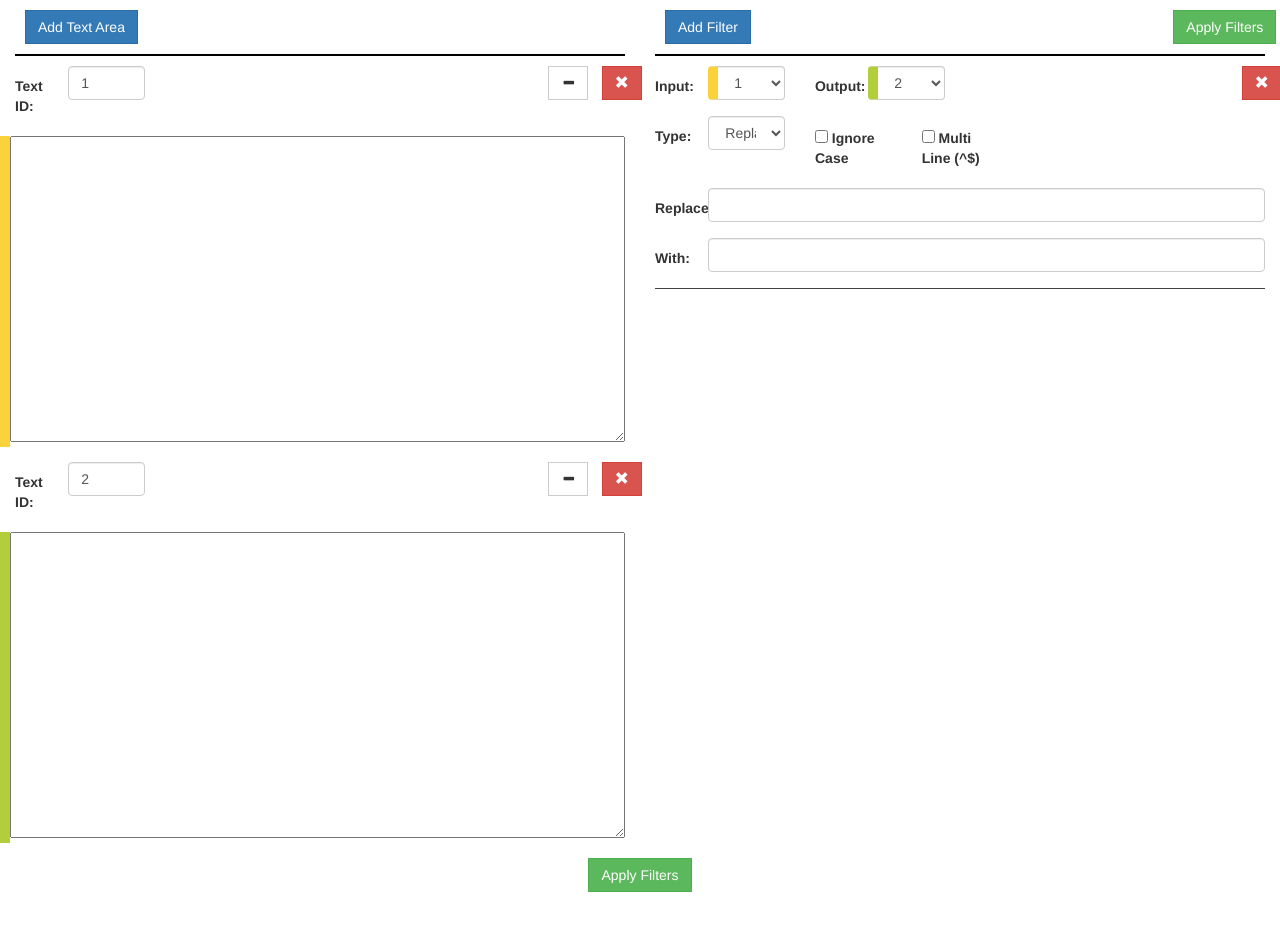
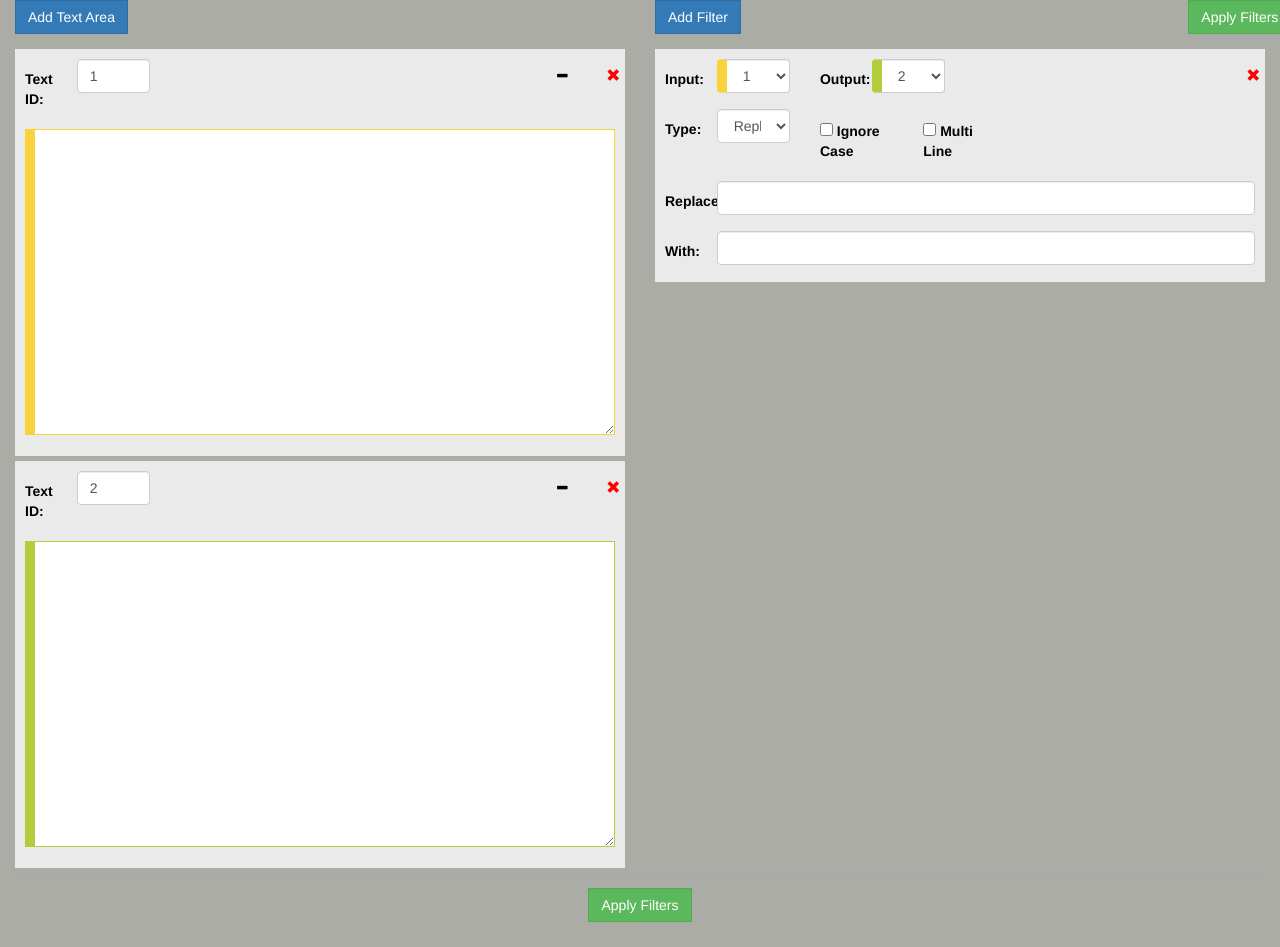
Before and after one commit to alexadam/regexdata, a plain HTML site: page app/index.html in a window 1280 px wide. Before the commit the page ends 907 px from the top, so only its background shows below. Drawn offline with Linux system fonts and the light colour scheme.

Commit message:
misc changes

```diff
--- a/app/app/app.js
+++ b/app/app/app.js
@@ -16,7 +16,7 @@ regexDataApp.config(function($routeProvider) {
 );
 
 regexDataApp.controller('mainCtrl', function($scope, $timeout) {
-    $scope.colors = ['#FAD23C', '#B2CE3B', '#E6582A', '#1200D8', '#8B46BA', '#2B8638', '#E6582A'];
+    $scope.colors = ['#FAD23C', '#B2CE3B', '#3BB2E2', '#1200D8', '#8B46BA', '#2B8638', '#E6582A'];
 
     var emptyTextObj = {
         id: 0,
--- a/app/app/templates/main.html
+++ b/app/app/templates/main.html
@@ -1,48 +1,58 @@
 <div class="container-fluid" ng-controller="mainCtrl">
     <div class="row">
-        <div class="col-sm-6">
+        <div class="col-sm-6 left-col">
+            <div class="form-horizontal">
                 <div class="form-group">
-                <div class="col-sm-12 text-left col-header">
+                    <div class="col-sm-12 text-left col-header2">
                         <button class="btn btn-primary" name="button" ng-click="addTextArea()"
                             type="button">Add
                             Text Area</button>
                     </div>
                 </div>
-            <div class="text-template" ng-repeat='textObj in textObjs'>
-                <div class="form-horizontal" >
+            </div>
+            <div class="filter-limit" ng-repeat='textObj in textObjs'>
+                <div class="form-horizontal">
                     <div class="form-group">
                         <label class="col-sm-1 larger-col">Text ID:</label>
                         <div class="col-sm-2">
                             <input class="form-control" max="999" min="1" ng-model="textObj.id" type="number"/>
                         </div>
-                        <div class="col-sm-1 col-xs-9 col-sm-offset-7 larger-col" >
-                            <button class="btn btn-default min-max-btn" style="{{getMinMaxStyle(textObj.id)}}" name="button"
-                                ng-click="setMinMax(textObj.id)" type="button"><span class="glyphicon glyphicon-{{getMinMaxText(textObj.id)}}"></span></button>
+                        <div class="col-sm-1 col-xs-9 col-sm-offset-7 larger-col">
+                            <button class="btn glyph-button" name="button"
+                                ng-click="setMinMax(textObj.id)" style="{{getMinMaxStyle(textObj.id)}}" type="button">
+                                <span class="glyphicon glyphicon-{{getMinMaxText(textObj.id)}}"></span>
+                            </button>
                         </div>
                         <div class="col-sm-1 col-xs-3">
-                            <button class="btn btn-danger close-btn" name="button"
-                                ng-click="removeTextArea(textObj.id)" type="button"><span class="glyphicon glyphicon-remove"></span></button>
+                            <button class="btn glyph-button" name="button"
+                                ng-click="removeTextArea(textObj.id)" type="button">
+                                <span class="glyphicon glyphicon-remove"></span>
+                            </button>
                         </div>
                     </div>
-                    <div class="form-group" style="border-left: solid 10px {{textObj.color}};">
-                        <div class="col-sm-12" style="padding-left:0;">
-                            <textarea class="text-area" ng-class="getMinMaxClass(textObj.id)" id="{{'textArea' + textObj.id}}" name="name"
-                                ng-model="textObj.text" rows="15"></textarea>
+                    <div class="form-group">
+                        <div class="col-sm-12">
+                            <textarea class="text-area" id="{{'textArea' + textObj.id}}" name="name"
+                                ng-class="getMinMaxClass(textObj.id)" ng-model="textObj.text" rows="15"
+                                style="border: solid 1px {{textObj.color}};border-left: solid 10px
+                                {{textObj.color}};"></textarea>
                         </div>
                     </div>
                 </div>
             </div>
         </div>
         <div class="col-sm-6">
+            <div class="form-horizontal">
                 <div class="form-group">
-                <div class="col-sm-10 col-header">
+                    <div class="col-sm-10 col-header2">
                         <button class="btn btn-primary" name="button" ng-click="addFilter()" type="button">Add
                             Filter</button>
                     </div>
-                <div class="col-sm-2 col-header">
+                    <div class="col-sm-2 col-header2">
                         <button class="btn btn-success" name="button" ng-click="applyFilters()"
                             type="button">Apply
                             Filters</button>
+                    </div>
                 </div>
             </div>
             <div class="filter-template" ng-repeat='filter in filters'>
@@ -50,21 +60,27 @@
                     <div class="form-group">
                         <label class="col-sm-1">Input:</label>
                         <div class="col-sm-2">
-                            <select class="form-control" style="border-left: solid 10px {{getTAInputColorByFilterId(filter.id)}}" ng-model="filter.inputId">
-                                <option ng-repeat="textArea in textObjs" style="border-left: solid 10px {{textArea.color}}"
-                                    ng-selected="{{filter.inputId === textArea.id}}" value="{{textArea.id}}">{{textArea.id}}</option>
+                            <select class="form-control" ng-model="filter.inputId"
+                                style="border-left: solid 10px {{getTAInputColorByFilterId(filter.id)}}">
+                                <option ng-repeat="textArea in textObjs"
+                                    ng-selected="{{filter.inputId === textArea.id}}" style="border-left: solid 10px {{textArea.color}}"
+                                    value="{{textArea.id}}">{{textArea.id}}</option>
                             </select>
                         </div>
                         <label class="col-sm-1">Output:</label>
                         <div class="col-sm-2">
-                            <select class="form-control" style="border-left: solid 10px {{getTAOutputColorByFilterId(filter.id)}}" ng-model="filter.outputId">
-                                <option ng-repeat="textArea in textObjs" style="border-left: solid 10px {{textArea.color}}"
-                                    ng-selected="{{filter.outputId === textArea.id}}" value="{{textArea.id}}">{{textArea.id}}</option>
+                            <select class="form-control" ng-model="filter.outputId"
+                                style="border-left: solid 10px {{getTAOutputColorByFilterId(filter.id)}}">
+                                <option ng-repeat="textArea in textObjs"
+                                    ng-selected="{{filter.outputId === textArea.id}}" style="border-left: solid 10px {{textArea.color}}"
+                                    value="{{textArea.id}}">{{textArea.id}}</option>
                             </select>
                         </div>
                         <div class="col-sm-1 col-xs-3 col-xs-offset-9 col-sm-offset-5">
-                            <button class="btn btn-danger close-btn" name="button"
-                                ng-click="removeFilter(filter.id)" type="button"><span class="glyphicon glyphicon-remove"></span></button>
+                            <button class="btn glyph-button" name="button"
+                                ng-click="removeFilter(filter.id)" type="button">
+                                <span class="glyphicon glyphicon-remove"></span>
+                            </button>
                         </div>
                     </div>
                     <div class="form-group">
@@ -80,7 +96,7 @@
                             Ignore Case</label>
                         <label class="col-sm-2">
                             <input name="name" type="checkbox" value=""/>
-                            Multi Line (^$)</label>
+                            Multi Line</label>
                     </div>
                     <div class="" ng-if="filter.type === 'Replace'">
                         <div class="form-group">
@@ -116,6 +132,7 @@
     </div>
     <div class="row">
         <div class="col-sm-12 text-center">
+            <div class="form-horizontal col-footer">
                 <div class="form-group">
                     <button class="btn btn-success" name="button" ng-click="applyFilters()"
                         type="button">Apply
@@ -124,3 +141,4 @@
             </div>
         </div>
     </div>
+</div>
--- a/app/style.css
+++ b/app/style.css
@@ -18,26 +18,31 @@ label  {
     padding-top: 10px;
 }
 
-.text-template:nth-child(2n) {
-    /*background-color: #EBEBEB;*/
+body {
+    //background-color: #5B6666;
+    background-color: #EAEAEA;
+    background-color: #D1D1D1;
+    color: black;
+
+
+
+
+
+        background-color: #C6C6C6;
+        background-color: #D5D7D6;
+        background-color: #AAACA5;
+
+
 }
 
-.text-template:nth-child(2n+1) {
-    /*background-color: #ACAFCB;*/
+.col-header {
+    border-bottom: solid 5px #aaa;
+    margin-bottom: 10px;
+    padding: 10px;
 }
 
-body {
-    /*background-color: #5B6666;
-    color: white;*/
-}
-
-/*input {
-    background-color: #eee;
-}*/
-
-.col-header {
-    border-bottom: solid 2px #000;
-    margin-bottom: 10px;
+.col-footer {
+    border-top: solid 5px #aaa;
     padding: 10px;
 }
 
@@ -45,21 +50,29 @@ body {
     display: none;
 }
 
+.minimized > .form-group {
+    margin-bottom: 0;
+}
+
 .maximized {
     display: inline-block;
 }
 
-textarea {
-    /*border-radius: 1px;*/
+/*.filter-limit:not(:nth-last-of-type) {*/
+.filter-limit {
+    background-color: #EAEAEA;
+    padding: 10px;
+    padding-bottom: 0;
+    border-bottom: solid 1px #EAEAEA;
+    color: black;
+    margin-bottom: 5px;
+
 }
 
-.filter-limit {
-    border-bottom: solid 1px #444;
-    margin-bottom: 15px;
+.glyphicon-remove {
+    color: red;
 }
 
-.min-max-btn {
-    /*font-size: 20px;*/
-    font-weight: bold;
-    /*border-radius: 50%;*/
+.glyph-button {
+    background-color: rgba(255, 0, 0, 0);
 }
```
Lines whose indentation alone changed are shown as unchanged.
